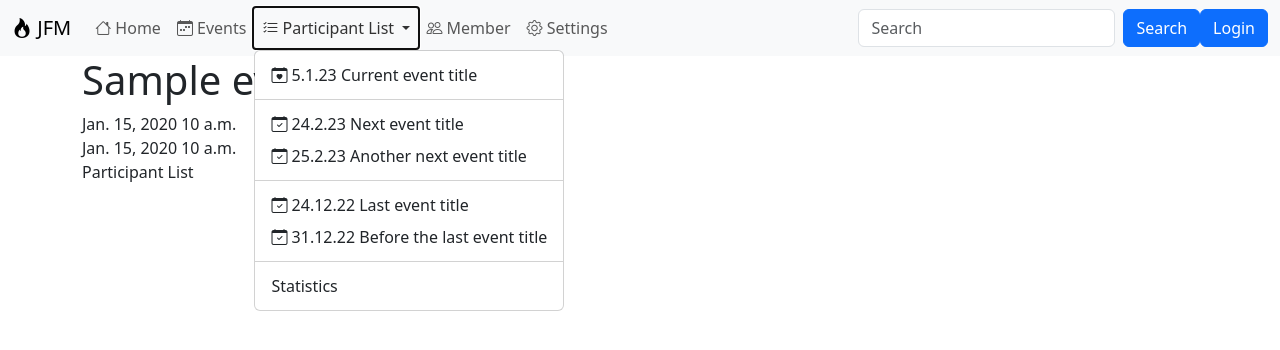
After one commit to jensboe/JFM, a Django app: page /events/1/ in a window 1280 px wide, after a click on "Participant List". The commit adds this page. Shown: the top 350 px of the page. Run offline with Django 4.2, Linux system fonts and the light colour scheme; tables that the repository leaves empty hold one stand-in row (values such as "Sample post"); some libraries are stand-ins or nearby versions.

Commit message:
Add events. model and views (list and detail) (#22)
* Add an event calendar
Fixes #11

* Make navbar more modular

* Use a common list template

* Add a detail view

* Add start and end date and times

```diff
--- /dev/null
+++ b/events/admin.py
@@ -0,0 +1,5 @@
+from django.contrib import admin
+
+from .models import Event
+
+admin.site.register(Event)
--- /dev/null
+++ b/events/apps.py
@@ -0,0 +1,6 @@
+from django.apps import AppConfig
+
+
+class EventsConfig(AppConfig):
+    default_auto_field = 'django.db.models.BigAutoField'
+    name = 'events'
--- /dev/null
+++ b/events/models.py
@@ -0,0 +1,14 @@
+from django.db import models
+
+from django.utils import timezone
+
+
+class Event(models.Model):
+    title = models.CharField(max_length=200)
+    start_date = models.DateField(default=timezone.now)
+    start_time = models.TimeField(default=timezone.now)
+    end_date = models.DateField(default=timezone.now)
+    end_time = models.TimeField(default=timezone.now)
+
+    def __str__(self) -> str:
+        return self.title
--- /dev/null
+++ b/events/templates/events/event_detail.html
@@ -0,0 +1,17 @@
+{% extends 'base.html' %}
+{% load i18n %}
+{% block title %}
+    {{ event }}
+{% endblock title %}
+{% block content %}
+    <h1>{{ event.title }}</h1>
+    <div>
+        {{ event.start_date }}
+        {{ event.start_time }}
+    </div>
+    <div>
+        {{ event.end_date }}
+        {{ event.end_time }}
+    </div>
+    <div>{% translate "Participant List" %}</div>
+{% endblock content %}
--- /dev/null
+++ b/events/tests.py
@@ -0,0 +1,3 @@
+from django.test import TestCase
+
+# Create your tests here.
--- /dev/null
+++ b/events/urls.py
@@ -0,0 +1,11 @@
+from django.urls import path
+
+from . import views
+
+app_name = 'events'
+urlpatterns = [
+    path('', views.ListView.as_view(), name='list'),
+    path('<int:pk>/', views.DetailView.as_view(), name='detail'),
+    # path('<int:pk>/update', views.UpdateView.as_view(), name='update'),
+    # path('create/', views.CreateView.as_view(), name='create'),
+]
--- /dev/null
+++ b/events/views.py
@@ -0,0 +1,18 @@
+from django.views import generic
+from .models import Event
+
+
+class ListView(generic.ListView):
+    model = Event
+    template_name = 'common/list.html'
+    context_object_name = 'elements'
+
+    def get_context_data(self, **kwargs):
+        context = super().get_context_data(**kwargs)
+        context['title'] = 'Events'
+        context['element_url'] = 'events:detail'
+        return context
+
+
+class DetailView(generic.DetailView):
+    model = Event
--- a/jfm/settings.py
+++ b/jfm/settings.py
@@ -37,6 +37,7 @@ ALLOWED_HOSTS = []
 
 INSTALLED_APPS = [
     'members.apps.MembersConfig',
+    'events.apps.EventsConfig',
     'django.contrib.admin',
     'django.contrib.auth',
     'django.contrib.contenttypes',
--- a/jfm/urls.py
+++ b/jfm/urls.py
@@ -16,10 +16,14 @@ Including another URLconf
 from django.contrib import admin
 from django.urls import path, include
 from django.conf.urls.static import static
+from django.views.generic.base import RedirectView
+
 from django.conf import settings
 
 urlpatterns = [
+    path('', RedirectView.as_view(url='events/'), name='home'),
     path('members/', include('members.urls')),
+    path('events/', include('events.urls')),
     path('admin/', admin.site.urls),
     path("__reload__/", include("django_browser_reload.urls")),
 ] + static(settings.MEDIA_URL, document_root=settings.MEDIA_ROOT)
--- a/templates/base.html
+++ b/templates/base.html
@@ -11,7 +11,7 @@
         <link rel="stylesheet" href="{% static 'bootstrap-icons.css' %}" />
     </head>
     <body>
-        {% include 'menu.html' %}
+        {% include 'menu/navbar.html' %}
         <div class="container">
             {% block content %}{% endblock %}
         </div>
--- /dev/null
+++ b/templates/menu/link.html
@@ -0,0 +1,6 @@
+{% load i18n %}
+<li class="nav-item">
+    {% url url_name as url %}
+    <a class="nav-link {% if request.path == url %}active{% endif %}"
+       href="{% url url_name %}"><i class="bi bi-{{ icon }}"></i> {% translate name %}</a>
+</li>
--- a/templates/menu.html
+++ b/templates/menu/navbar.html
@@ -13,12 +13,8 @@
         </button>
         <div class="collapse navbar-collapse" id="navbarSupportedContent">
             <ul class="navbar-nav me-auto mb-2 mb-lg-0">
-                <li class="nav-item">
-                    <a class="nav-link active" aria-current="page" href="#"><i class="bi bi-house"></i> {% translate "Home" %}</a>
-                </li>
-                <li class="nav-item">
-                    <a class="nav-link" href="#"><i class="bi bi-calendar-week"></i> Events</a>
-                </li>
+                {% include 'menu/link.html' with url_name='home' name='Home' icon='house' %}
+                {% include 'menu/link.html' with url_name='events:list' name='Events' icon='calendar-week' %}
                 <li class="nav-item dropdown">
                     <a class="nav-link dropdown-toggle"
                        href="#"
@@ -30,25 +26,25 @@
                     </a>
                     <ul class="dropdown-menu" aria-labelledby="navbarDropdown">
                         <li>
-                            <a class="dropdown-item" href="#"><i class="bi bi-calendar-heart"></i> 1.1.23 Current event title</a>
+                            <a class="dropdown-item" href="#"><i class="bi bi-calendar-heart"></i> 5.1.23 Current event title</a>
                         </li>
                         <li>
                             <hr class="dropdown-divider">
                         </li>
                         <li>
-                            <a class="dropdown-item" href="#"><i class="bi bi-calendar-event"></i> 2.1.23 Upcomming event title</a>
+                            <a class="dropdown-item" href="#"><i class="bi bi-calendar-check"></i> 24.2.23 Next event title</a>
                         </li>
                         <li>
-                            <a class="dropdown-item" href="#"><i class="bi bi-calendar-event"></i> 3.1.23 Another upcoming event title</a>
+                            <a class="dropdown-item" href="#"><i class="bi bi-calendar-check"></i> 25.2.23 Another next event title</a>
                         </li>
                         <li>
                             <hr class="dropdown-divider">
                         </li>
                         <li>
-                            <a class="dropdown-item" href="#"><i class="bi bi-calendar-check"></i> 4.1.23 Last event title</a>
+                            <a class="dropdown-item" href="#"><i class="bi bi-calendar-check"></i> 24.12.22 Last event title</a>
                         </li>
                         <li>
-                            <a class="dropdown-item" href="#"><i class="bi bi-calendar-check"></i> 5.1.23 Before the last event title</a>
+                            <a class="dropdown-item" href="#"><i class="bi bi-calendar-check"></i> 31.12.22 Before the last event title</a>
                         </li>
                         <li>
                             <hr class="dropdown-divider">
@@ -58,12 +54,8 @@
                         </li>
                     </ul>
                 </li>
-                <li class="nav-item">
-                    <a class="nav-link" href="{% url 'members:list' %}" tabindex="-1"><i class="bi bi-people"></i> {% translate "Member" %}</a>
-                </li>
-                <li class="nav-item">
-                    <a class="nav-link" href="#" tabindex="-1"><i class="bi bi-gear"></i> {% translate "Settings" %}</a>
-                </li>
+                {% include 'menu/link.html' with url_name='members:list' name='Member' icon='people' %}
+                {% include 'menu/link.html' with url_name='home' name='Settings' icon='gear' %}
             </ul>
             <form class="d-flex">
                 <input class="form-control me-2"
```
Also changed, not shown: members/views.py (+8 -1 lines), templates/common/list.html (renamed from members/templates/members/member_list.html, +6 -3 lines), events/__init__.py (added), events/migrations/0001_initial.py (added), events/migrations/0002_event_start_date_event_start_time.py (added), events/migrations/0003_event_end_date_event_end_time.py (added), events/migrations/__init__.py (added).
